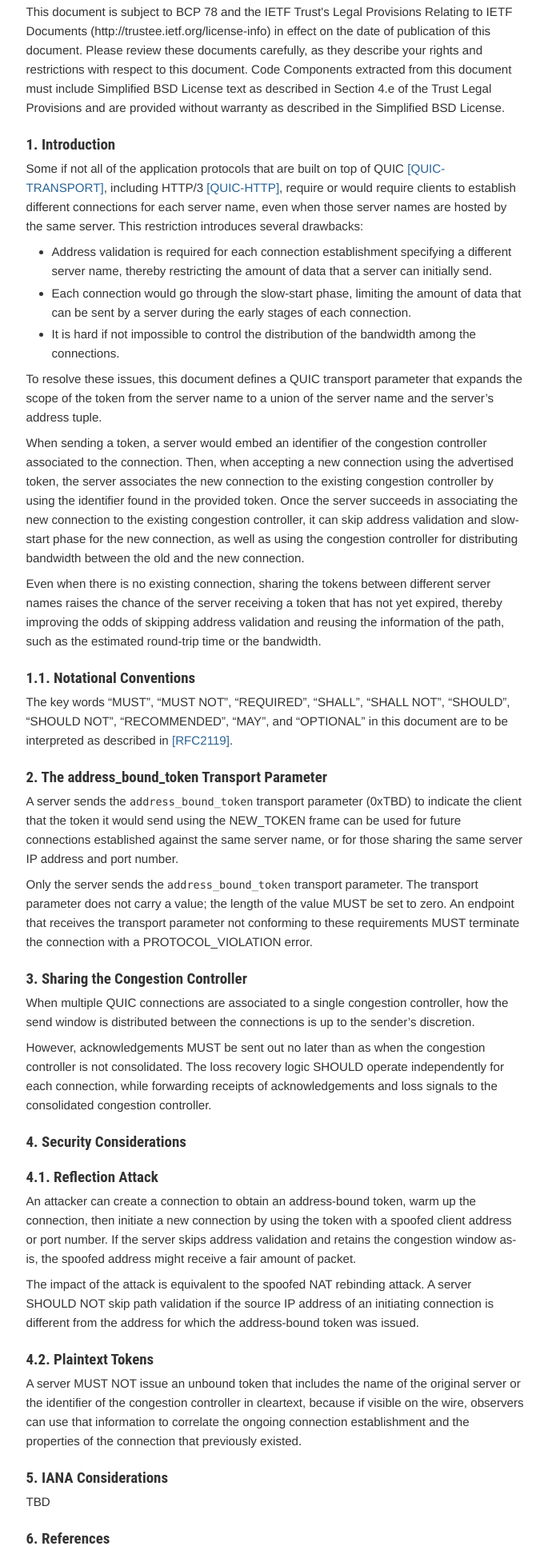
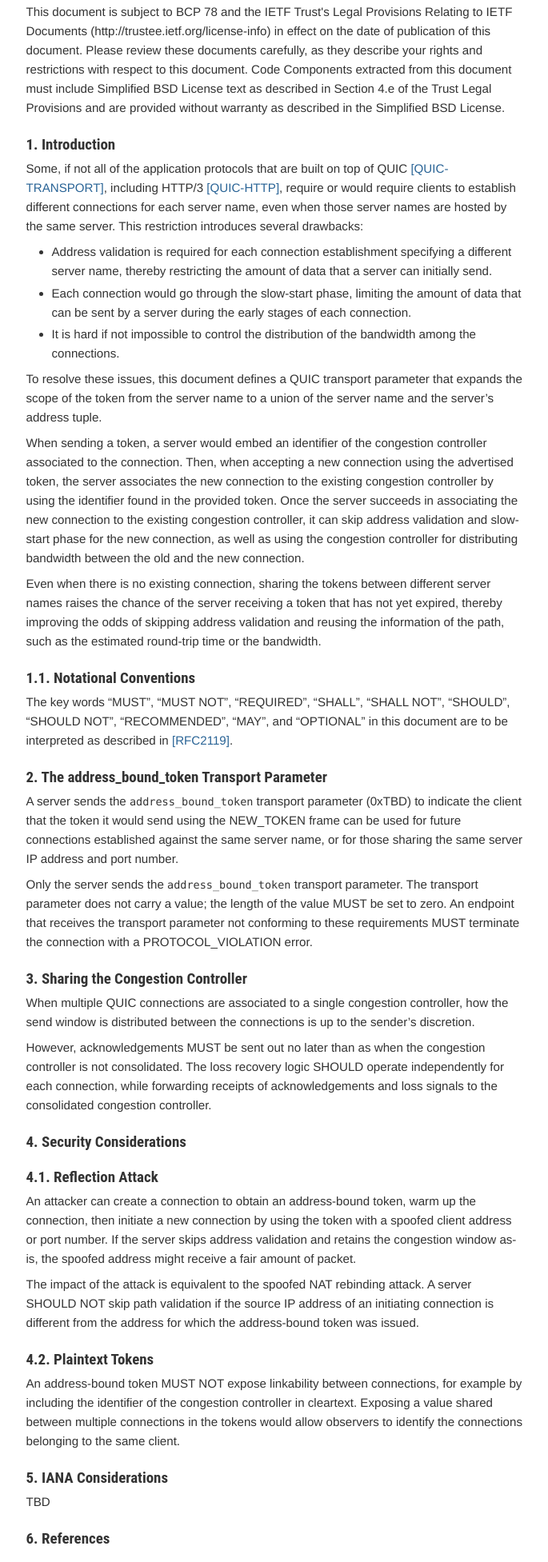
Before and after one commit to kazuho/draft-kazuho-quic-address-bound-token, a plain HTML site: page draft-kazuho-quic-shared-cc.html in a window 1280 px wide. Shown: the part 814-2767 px from the top of the page at 80% size, without its empty margins (123-808 px from the left). Drawn offline with Linux system fonts and the light colour scheme.

Commit message:
Script updating gh-pages from 9502966. [ci skip]

```diff
--- a/draft-kazuho-quic-shared-cc.html
+++ b/draft-kazuho-quic-shared-cc.html
@@ -382,7 +382,7 @@ ul.toc li {
   </ul>
 
   <h1 id="rfc.section.1"><a href="#rfc.section.1">1.</a> <a href="#introduction" id="introduction">Introduction</a></h1>
-<p id="rfc.section.1.p.1">Some if not all of the application protocols that are built on top of QUIC <a href="#QUIC-TRANSPORT">[QUIC-TRANSPORT]</a>, including HTTP/3 <a href="#QUIC-HTTP">[QUIC-HTTP]</a>, require or would require clients to establish different connections for each server name, even when those server names are hosted by the same server.  This restriction introduces several drawbacks:</p>
+<p id="rfc.section.1.p.1">Some, if not all of the application protocols that are built on top of QUIC <a href="#QUIC-TRANSPORT">[QUIC-TRANSPORT]</a>, including HTTP/3 <a href="#QUIC-HTTP">[QUIC-HTTP]</a>, require or would require clients to establish different connections for each server name, even when those server names are hosted by the same server.  This restriction introduces several drawbacks:</p>
 <p/>
 
 <ul>
@@ -406,7 +406,7 @@ ul.toc li {
 <p id="rfc.section.4.1.p.1">An attacker can create a connection to obtain an address-bound token, warm up the connection, then initiate a new connection by using the token with a spoofed client address or port number.  If the server skips address validation and retains the congestion window as-is, the spoofed address might receive a fair amount of packet.</p>
 <p id="rfc.section.4.1.p.2">The impact of the attack is equivalent to the spoofed NAT rebinding attack.  A server SHOULD NOT skip path validation if the source IP address of an initiating connection is different from the address for which the address-bound token was issued.</p>
 <h1 id="rfc.section.4.2"><a href="#rfc.section.4.2">4.2.</a> <a href="#plaintext-tokens" id="plaintext-tokens">Plaintext Tokens</a></h1>
-<p id="rfc.section.4.2.p.1">A server MUST NOT issue an unbound token that includes the name of the original server or the identifier of the congestion controller in cleartext, because if visible on the wire, observers can use that information to correlate the ongoing connection establishment and the properties of the connection that previously existed.</p>
+<p id="rfc.section.4.2.p.1">An address-bound token MUST NOT expose linkability between connections, for example by including the identifier of the congestion controller in cleartext.  Exposing a value shared between multiple connections in the tokens would allow observers to identify the connections belonging to the same client.</p>
 <h1 id="rfc.section.5"><a href="#rfc.section.5">5.</a> <a href="#iana-considerations" id="iana-considerations">IANA Considerations</a></h1>
 <p id="rfc.section.5.p.1">TBD</p>
 <h1 id="rfc.references"><a href="#rfc.references">6.</a> References</h1>
```
Also changed, not shown: draft-kazuho-quic-shared-cc.txt.
